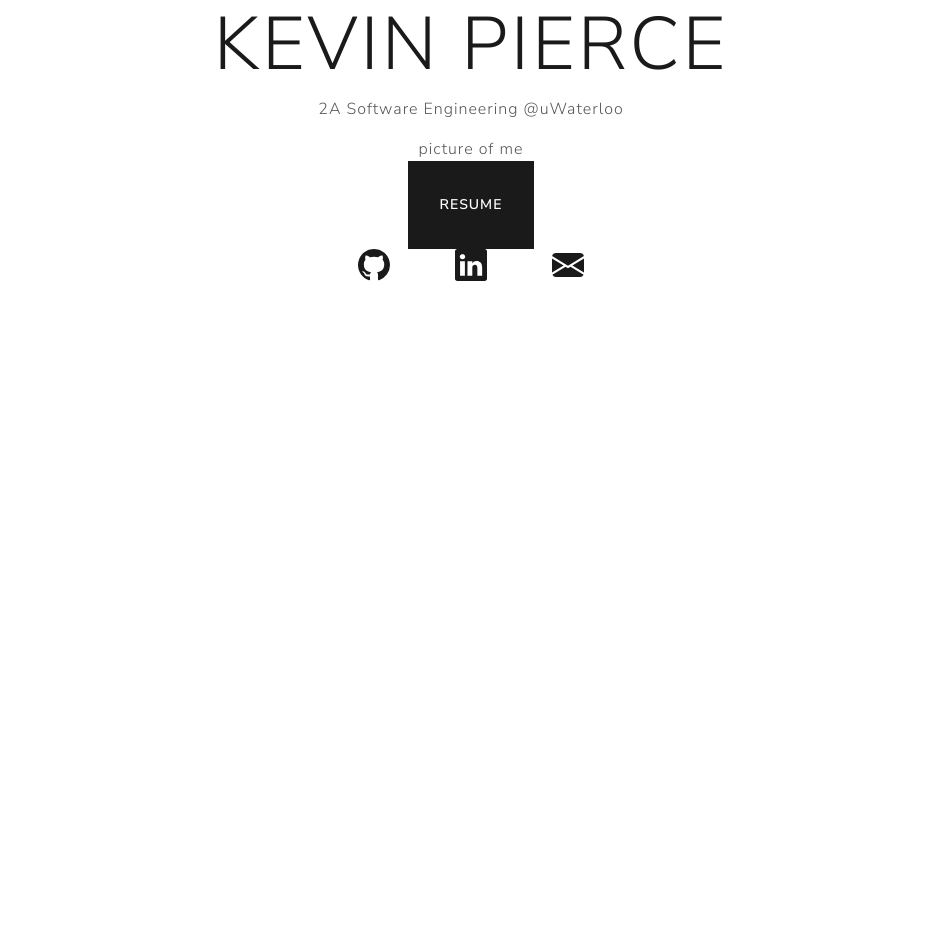
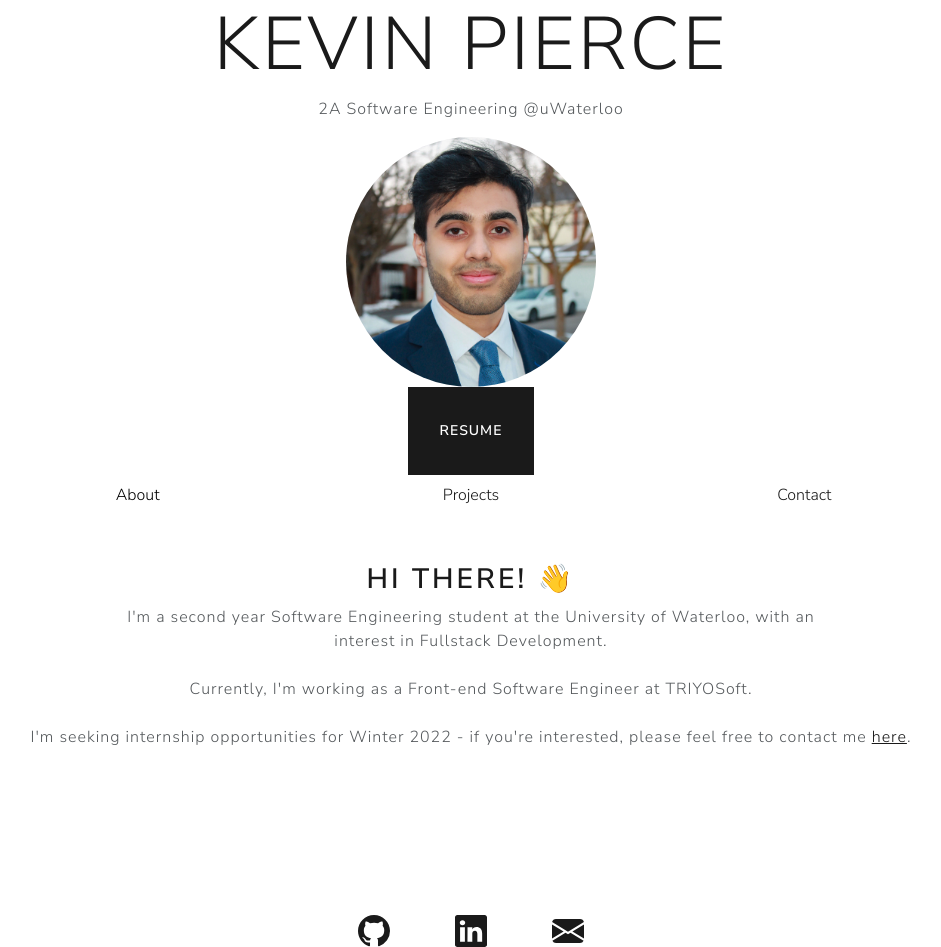
Before and after one commit to kevin-pierce/new-personal-site, a Gatsby site: page / in a window 1280 px wide. Shown: the whole page, without its empty margins (169-1110 px from the left). Before the commit the page ends 800 px from the top, so only its background shows below. Built offline with nearby package versions, Linux system fonts and the light colour scheme; Gatsby itself is replaced by a stand-in of ours.

Commit message:
Added profile picture, added about tab

```diff
--- /dev/null
+++ b/src/components/about-tab/about-tab.jsx
@@ -0,0 +1,19 @@
+import React from 'react';
+
+const AboutTab = () => {
+    return (
+        <div className="pt-5">
+            <h2>Hi there! 👋</h2>
+            <div>
+                I'm a second year Software Engineering student at the University of Waterloo, with an <br/>
+                    interest in Fullstack Development.
+                    <br/><br/>
+                    Currently, I'm working as a Front-end Software Engineer at TRIYOSoft.
+                    <br/><br/>
+                <p>I'm seeking internship opportunities for Winter 2022 - if you're interested, please feel free to contact me <a href="https://www.linkedin.com/in/kwpierce/s">here</a>.</p>
+            </div>
+        </div>
+    )
+}
+
+export default AboutTab;
--- /dev/null
+++ b/src/components/profile-content/profile-content.jsx
@@ -0,0 +1,35 @@
+import React from 'react';
+import {Tabs, Tab} from 'react-bootstrap';
+
+// Tab Content
+import AboutTab from '../about-tab/about-tab';
+
+import './profile-content.scss'
+
+const ProfileContent = () => {
+    return (
+        <div className="profile-content-wrapper">
+
+
+        <Tabs
+            fill
+            justify
+            defaultActiveKey="about"
+            transition={false}
+            id="noanim-tab-example"
+        >
+            <Tab eventKey="about" title="About">
+                <AboutTab/>
+            </Tab>
+            <Tab eventKey="projects" title="Projects">
+                tab2
+            </Tab>
+            <Tab eventKey="contact" title="Contact">
+                tab3
+            </Tab>
+        </Tabs>
+        </div>
+    )
+}
+
+export default ProfileContent;
--- /dev/null
+++ b/src/components/profile-content/profile-content.scss
@@ -0,0 +1,20 @@
+.profile-content-wrapper {
+
+    .nav-tabs {
+        min-width:1000px;
+        justify-content: center;
+        align-items: center;
+    }
+
+    .nav-item {
+        margin:0;
+    }
+
+    .tab-content {
+        display: flex;
+        justify-content: center;
+        text-align: center;
+        width: 100%;
+        height:400px;
+    }
+}
--- a/src/components/profile-picture/profile-picture.jsx
+++ b/src/components/profile-picture/profile-picture.jsx
@@ -1,9 +1,11 @@
 import React from 'react';
+import './profile-picture.scss';
+import ProfilePic from '../../../static/profile-pic.jpeg';
 
 const ProfilePicture = () => {
     return (
-        <div>
-            picture of me
+        <div className="profile-picture-wrapper">
+            <img src={ProfilePic}/>
         </div>
     )
 }
--- /dev/null
+++ b/src/components/profile-picture/profile-picture.scss
@@ -0,0 +1,8 @@
+.profile-picture-wrapper {
+
+    img {
+        height: 250px;
+        width: 250px;
+        border-radius: 50%;
+    }
+}
--- a/src/pages/index.js
+++ b/src/pages/index.js
@@ -1,11 +1,12 @@
 import * as React from "react"
 import "bootswatch/dist/lux/bootstrap.min.css";
-import { Button } from 'react-bootstrap';
+import { Button, Tabs, Tab } from 'react-bootstrap';
 import ResumePDF from '../../static/kevin-pierce-resume-new.pdf';
 
 // Components
 import ProfilePicture from "../components/profile-picture/profile-picture";
 import MediaButtons from "../components/media-buttons/media-buttons";
+import ProfileContent from "../components/profile-content/profile-content";
 
 // Styling
 import './index.scss'
@@ -17,8 +18,8 @@ const IndexPage = () => {
       <p>2A Software Engineering @uWaterloo</p>
       <ProfilePicture/>
       <Button href={ResumePDF} className="btn-lg">Resume</Button>
+      <ProfileContent/>
       <MediaButtons/>
-
     </div>
   )
 }
```
Also changed, not shown: static/profile-pic.jpeg (added).
